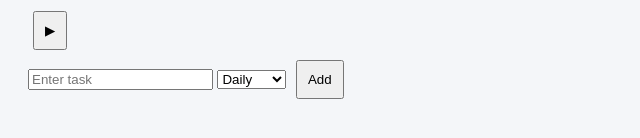
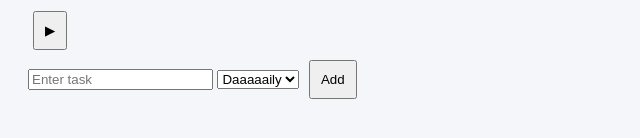
Before and after one commit to Shailajakamaraj/my-productivity-planner, a plain HTML site: page index.html in a window 1280 px wide. Shown: the part 268-406 px from the top of the page, 0-640 px from the left. Drawn offline with Linux system fonts and the light colour scheme.

```diff
--- a/index.html
+++ b/index.html
@@ -36,7 +36,7 @@
 
 <select id="taskType">
 
-<option value="daily">Daily</option>
+<option value="daily">Daaaaaily</option>
 
 <option value="weekly">Weekly</option>
 
@@ -58,4 +58,5 @@
 <script src="https://www.gstatic.com/firebasejs/10.7.1/firebase-firestore.js"></script>
 
 </body>
+
 </html>
```
